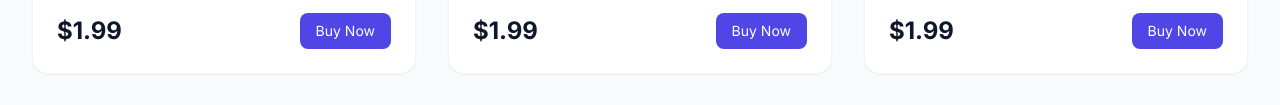
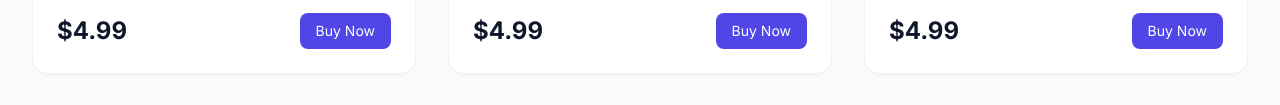
Before and after one commit to zouke9507/soulmirror-web, a plain HTML site: page index.html in a window 1280 px wide. Shown: the part 896-1001 px from the top of the page. Drawn offline with nearby package versions, Linux system fonts and the light colour scheme.

Commit message:
Remove legacy modals, update pricing and copy, link legal pages

```diff
--- a/index.html
+++ b/index.html
@@ -52,7 +52,7 @@
                 <h3 class="text-xl font-bold mb-2">Deep Attachment Style Report</h3>
                 <p class="text-sm text-slate-500 mb-4 h-16">Understand your hidden relationship triggers and learn how to build secure, lasting love.</p>
                 <div class="flex justify-between items-center mt-4">
-                    <span class="text-2xl font-bold text-slate-900">$1.99</span>
+                    <span class="text-2xl font-bold text-slate-900">$4.99</span>
                     <button class="bg-indigo-600 text-white px-4 py-2 rounded-lg font-medium text-sm hover:bg-indigo-700">Buy Now</button>
                 </div>
             </div>
@@ -65,7 +65,7 @@
                 <h3 class="text-xl font-bold mb-2">Hidden Shadow Archetype</h3>
                 <p class="text-sm text-slate-500 mb-4 h-16">Explore your subconscious mind and integrate your dark traits into profound personal power.</p>
                 <div class="flex justify-between items-center mt-4">
-                    <span class="text-2xl font-bold text-slate-900">$1.99</span>
+                    <span class="text-2xl font-bold text-slate-900">$4.99</span>
                     <button class="bg-indigo-600 text-white px-4 py-2 rounded-lg font-medium text-sm hover:bg-indigo-700">Buy Now</button>
                 </div>
             </div>
@@ -78,7 +78,7 @@
                 <h3 class="text-xl font-bold mb-2">Aura & Spiritual Blueprint</h3>
                 <p class="text-sm text-slate-500 mb-4 h-16">Discover your unique energetic signature and how it impacts your career and social life.</p>
                 <div class="flex justify-between items-center mt-4">
-                    <span class="text-2xl font-bold text-slate-900">$1.99</span>
+                    <span class="text-2xl font-bold text-slate-900">$4.99</span>
                     <button class="bg-indigo-600 text-white px-4 py-2 rounded-lg font-medium text-sm hover:bg-indigo-700">Buy Now</button>
                 </div>
             </div>
```
